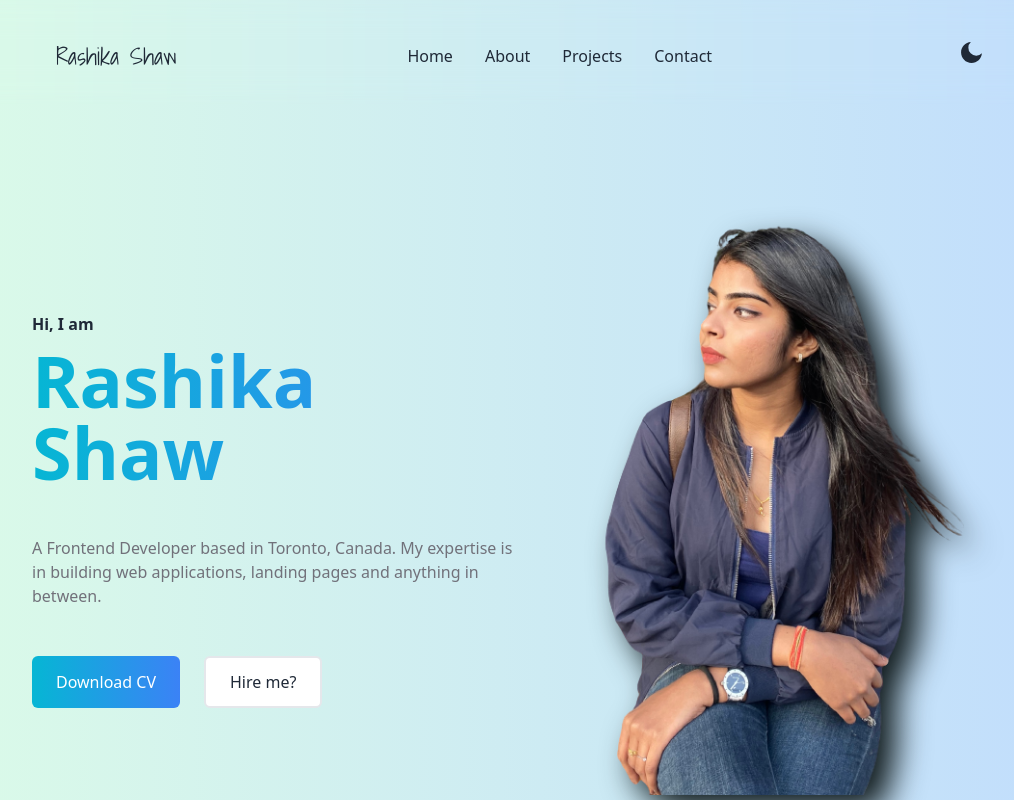
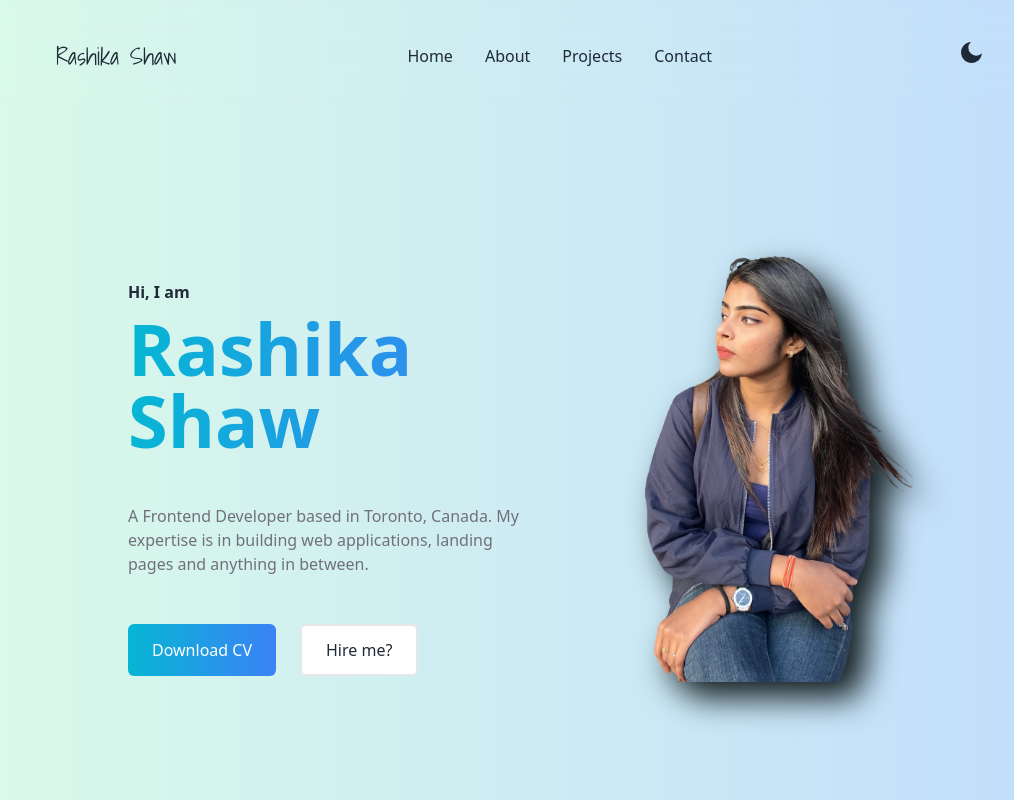
Before and after one commit to rashikashaw/portfolio-website, a Next.js app: page / in a window 1280 px wide. Shown: the top 800 px of the page, without its empty margins (120-1134 px from the left). Built offline with nearby package versions, Linux system fonts and the light colour scheme.

Commit message:
minor styling changes

```diff
--- a/src/components/HeroSection.tsx
+++ b/src/components/HeroSection.tsx
@@ -8,9 +8,9 @@ type HomeProps = {
 
 export const HeroSection = ({setSelectedPage}: HomeProps) => {
   return (
-    <section id={SectionEnum.HOME} className="relative flex flex-colmin-h-full">
-      <div className="container flex flex-col space-y-20 items-center pt-28 mb-28 lg:mb-28  mx-auto lg:space-y-0 lg:flex-row">
-        <div className="flex flex-col justify-center items-center space-y-12 md:w-1/2">
+    <section id={SectionEnum.HOME} className="relative flex flex-col h-full">
+      <div className="container flex flex-col space-y-20 items-center lg:items-start justify-center mt-36 mx-auto lg:space-y-0 lg:flex-row">
+        <div className="flex flex-col justify-center items-center space-y-12 lg:pt-6 lg:pl-24 md:w-1/2">
           <div className="space-y-12">
             <div className="space-y-2 px-16 lg:px-0">
               <h2 className="max-w-lg font-bold mt-2 text-center md-4 lg:text-left">Hi, I am</h2>
@@ -33,7 +33,7 @@ export const HeroSection = ({setSelectedPage}: HomeProps) => {
           </div>
         </div>
         <div id="square" className="flex lg:w-1/2 justify-center items-start">
-          <Image id="image" src="/selfImage.png" alt="" width={400}  height={400} className="drop-shadow-3xl"/>
+          <Image id="image" src="/selfImage.png" alt="" width={300}  height={400} className="drop-shadow-3xl"/>
         </div>
       </div>
     </section>
```
